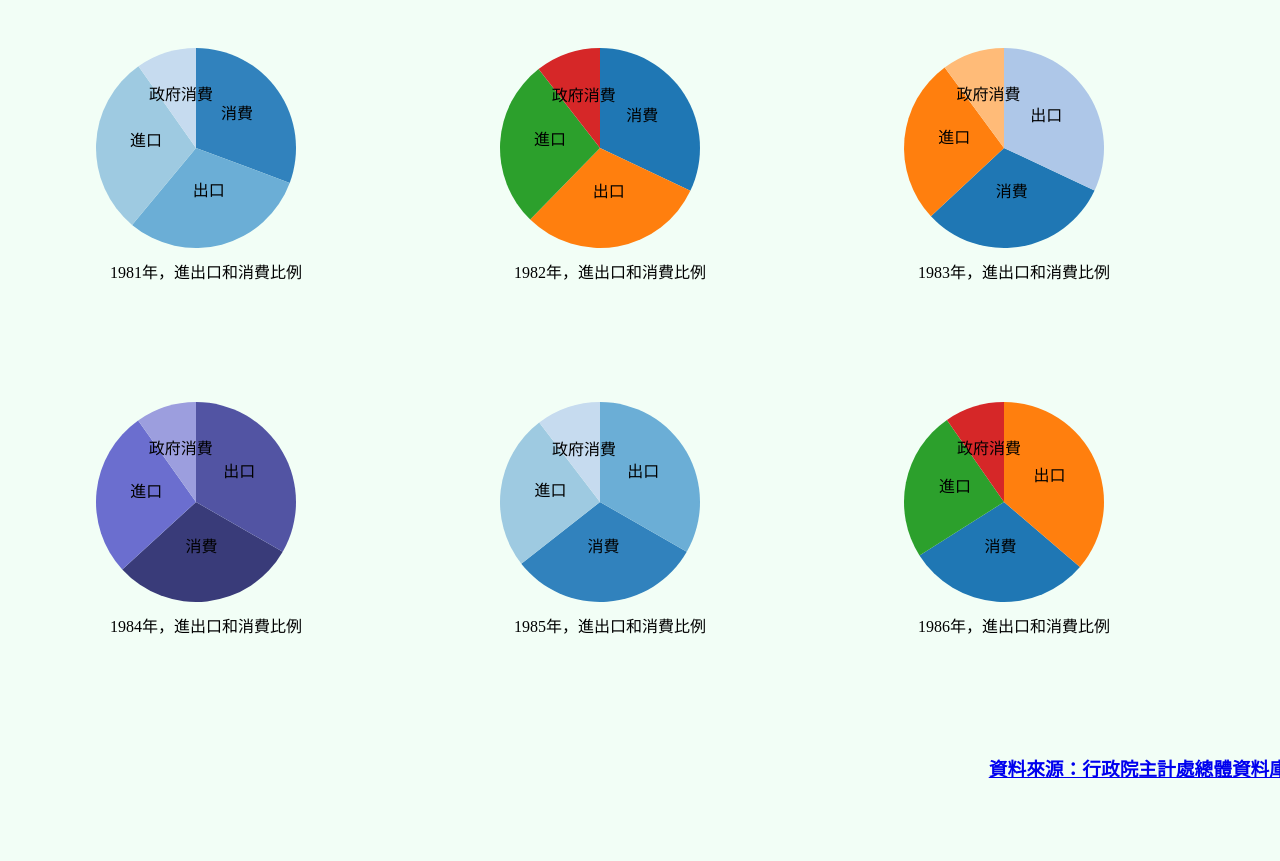
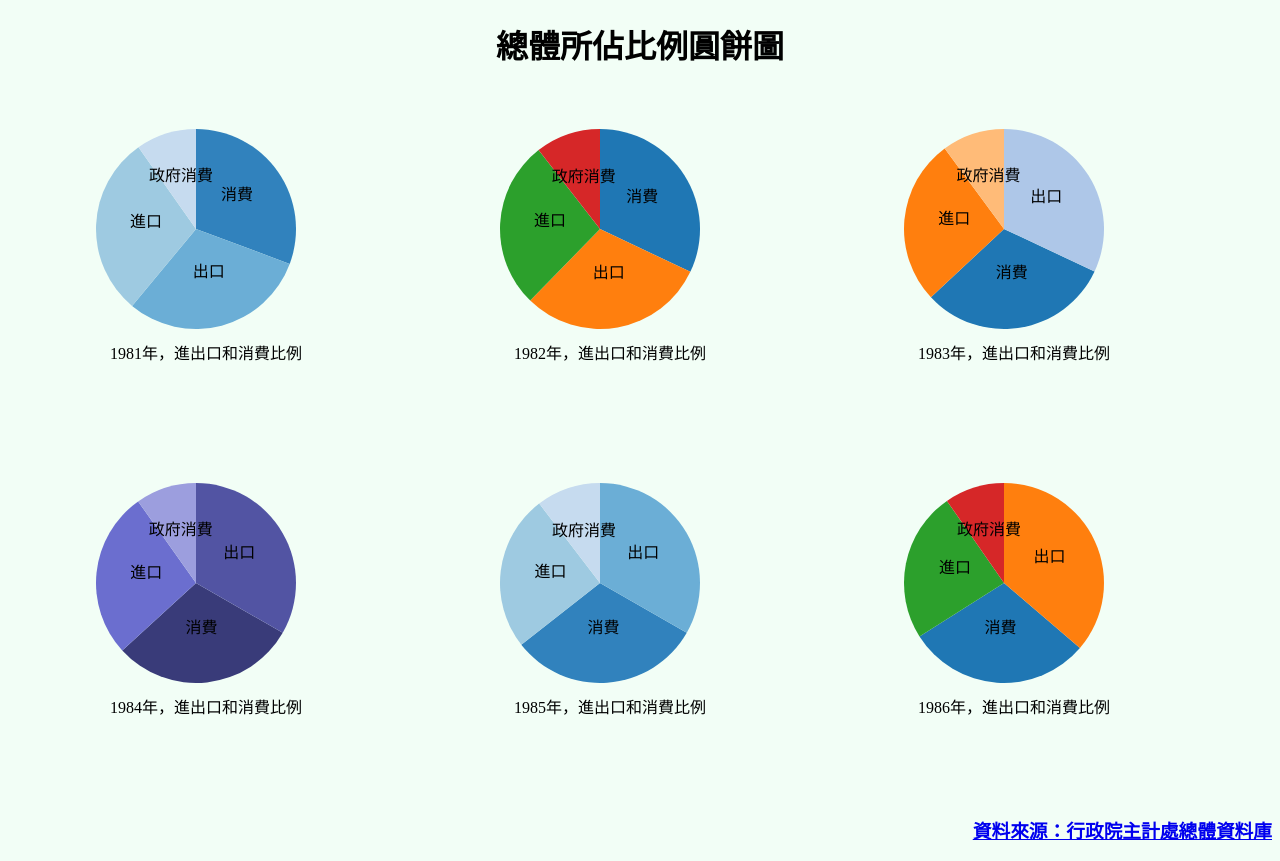
Before and after one commit to NTU-CSX-D3JS/b05902108, a plain HTML site: page pie.html in a window 1280 px wide. Before the commit the page ends 800 px from the top, so only its background shows below. Drawn offline with nearby package versions, Linux system fonts and the light colour scheme.

Commit message:
Add files via upload

```diff
--- a/pie.html
+++ b/pie.html
@@ -12,6 +12,9 @@
 	</style>
 </head>
 <body>
+	<div>
+		<h1 align="center">總體所佔比例圓餅圖</h1>
+	</div>
 	<div align="center">
 		<div id="chart0" class="floating-box"></div>
 		<div id="chart1" class="floating-box"></div>
@@ -76,7 +79,7 @@
 			}
 		});
 	</script>
-	<div id="source"><a href="http://statdb.dgbas.gov.tw/pxweb/Dialog/statfile9L.asp">
+	<div ><a href="http://statdb.dgbas.gov.tw/pxweb/Dialog/statfile9L.asp">
 		<h3 align="right">資料來源：行政院主計處總體資料庫</h3>
 	</a></div>
 </body>
```
